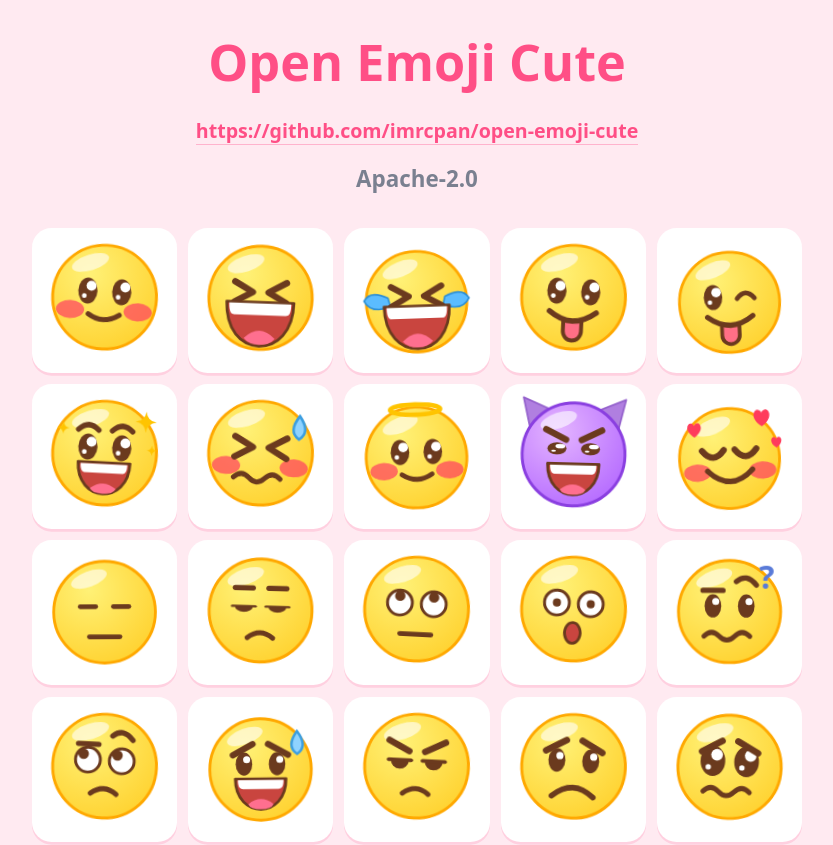
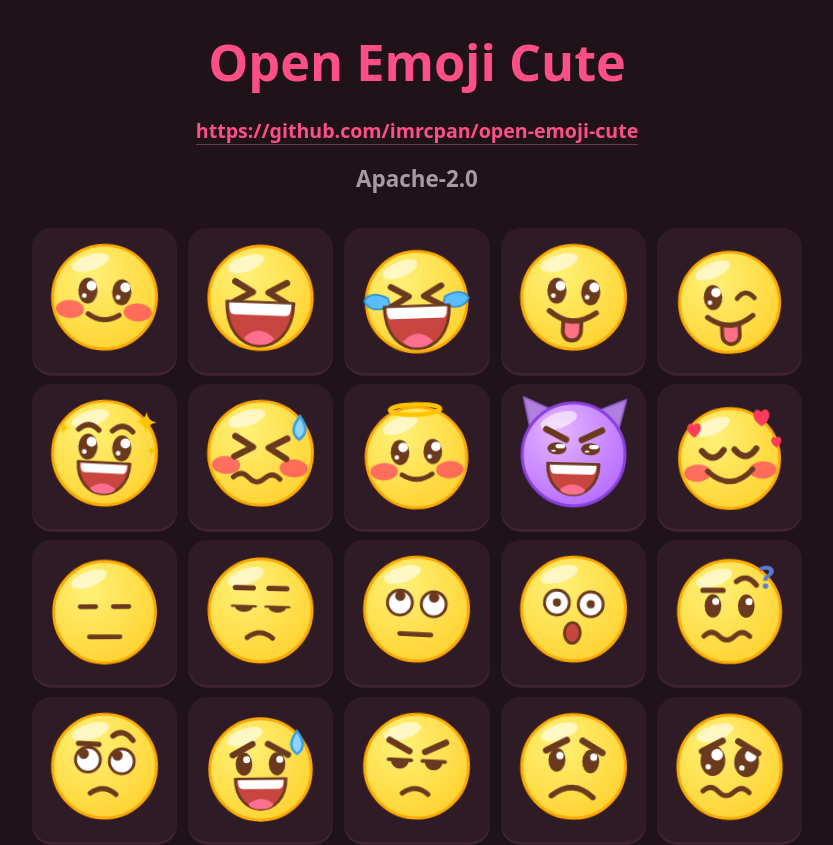
Before and after one commit to imrcpan/open-emoji-cute, a plain HTML site: page index.html in a window 1280 px wide. Shown: the top 845 px of the page, without its empty margins (223-1056 px from the left). Drawn offline with Linux system fonts and the dark colour scheme.

Commit message:
add dark mode following the system theme

```diff
--- a/index.html
+++ b/index.html
@@ -75,6 +75,17 @@
     transition: opacity .2s, transform .3s var(--spring); pointer-events: none;
   }
   #toast.on { opacity: 1; transform: translate(-50%, 0); }
+  /* 深色：跟随系统 */
+  @media (prefers-color-scheme: dark) {
+    :root { color-scheme: dark; }
+    body { background: #1f1218; color: #e0aac2; }
+    .sub { color: #a89aa5; }
+    .repo { border-color: #6b3a50; }
+    .repo:hover { border-color: #ff4f86; }
+    h2 { color: #d4739a; }
+    figure { background: #2e1b25; box-shadow: 0 4px 0 #3f2332; }
+    figure:hover { box-shadow: 0 10px 0 #4d2a3d; }
+  }
 </style>
 
 <main>
```
